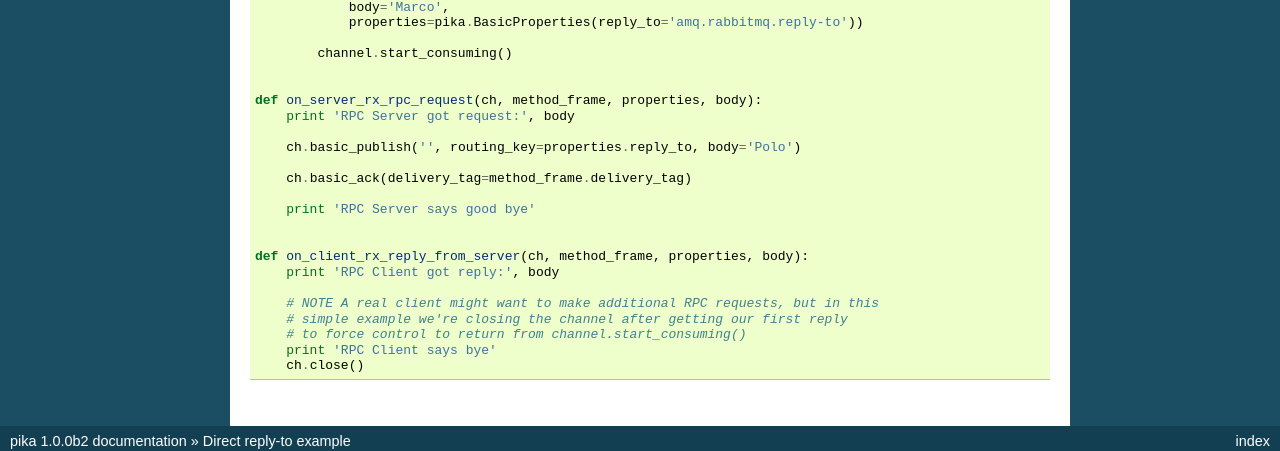
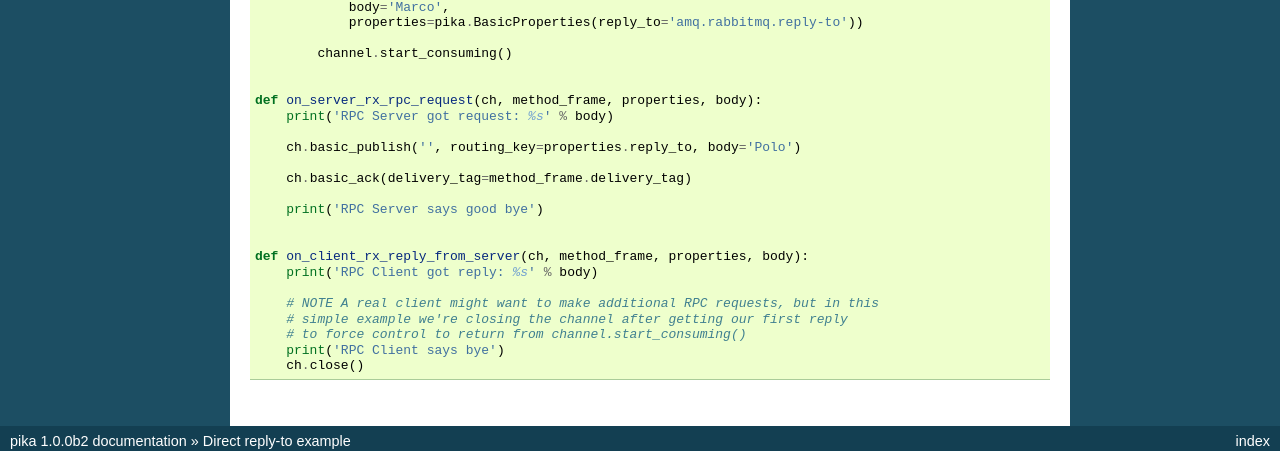
Before and after one commit to pika/pika, a Sphinx documentation site: the page built from docs/examples/direct_reply_to.rst, in a window 1280 px wide. Shown: the part 988-1439 px from the top of the page. Built offline with Sphinx 7.4.7, drawn with Linux system fonts in a browser that asks for light colours.

```diff
--- a/docs/examples/direct_reply_to.rst
+++ b/docs/examples/direct_reply_to.rst
@@ -62,20 +62,20 @@ direct_reply_to.py::
 
 
     def on_server_rx_rpc_request(ch, method_frame, properties, body):
-        print 'RPC Server got request:', body
+        print('RPC Server got request: %s' % body)
 
         ch.basic_publish('', routing_key=properties.reply_to, body='Polo')
 
         ch.basic_ack(delivery_tag=method_frame.delivery_tag)
 
-        print 'RPC Server says good bye'
+        print('RPC Server says good bye')
 
 
     def on_client_rx_reply_from_server(ch, method_frame, properties, body):
-        print 'RPC Client got reply:', body
+        print('RPC Client got reply: %s' % body)
 
         # NOTE A real client might want to make additional RPC requests, but in this
         # simple example we're closing the channel after getting our first reply
         # to force control to return from channel.start_consuming()
-        print 'RPC Client says bye'
+        print('RPC Client says bye')
         ch.close()
```
Also changed, not shown: 1 other file.
